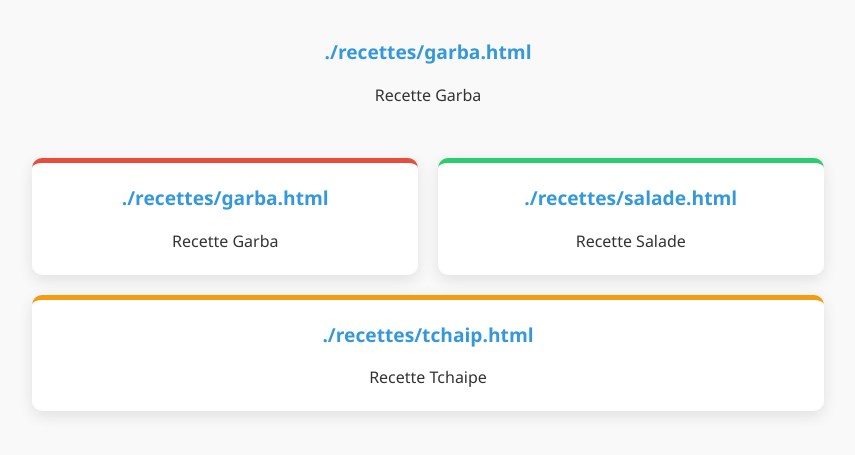
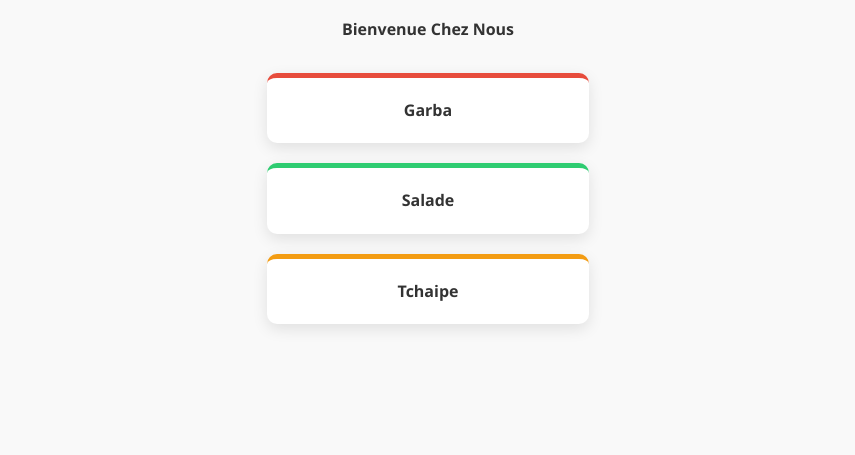
Before and after one commit to Jackson-git-lab/odin-recettes, a plain HTML site: page index.html in a window 1280 px wide. Shown: the part 107-562 px from the top of the page, without its empty margins (212-1067 px from the left). Drawn offline with Linux system fonts and the light colour scheme.

Commit message:
on a bien arranger les choses de notre index.html

```diff
--- a/index.html
+++ b/index.html
@@ -7,11 +7,11 @@
     </head>
     <body>
         <h1>Recettes Odin</h1>
-        <a href="./recettes/garba.html">Recette Garba</a>
+        <h4 id="Bienvenue">Bienvenue Chez Nous</h4>
         <ul>
-            <li><a href="./recettes/garba.html">Recette Garba</a></li>
-            <li><a href="./recettes/salade.html">Recette Salade</a></li>
-            <li><a href="./recettes/tchaip.html">Recette Tchaipe</a></li>
+            <li><a href="./recettes/garba.html"> <strong>Garba</strong></a></li>
+            <li><a href="./recettes/salade.html"><strong>Salade</strong></a></li>
+            <li><a href="./recettes/tchaip.html"><strong>Tchaipe</strong></a></li>
         </ul>
     </body>
 </html>
--- a/styles.css
+++ b/styles.css
@@ -29,6 +29,9 @@ h1 {
     color: #2c3e50;
     text-align: center;
     font-size: 2.5rem;
+}
+#Bienvenue{
+    align-self: center;
 }
 
 /* ===== CONTENEUR DE RECETTES (FLEX CONTAINER) ===== */
@@ -165,15 +168,7 @@ img {
 }
 
 /* Style pour les titres des recettes dans les cartes */
-a::before {
-    content: attr(href);
-    display: block;
-    font-size: 1.2rem;
-    font-weight: bold;
-    margin-bottom: 15px;
-    color: #3498db;
-    text-align: center;
-}
+
 
 /* Personnalisation spécifique pour chaque recette */
 li:nth-child(1) {
```
